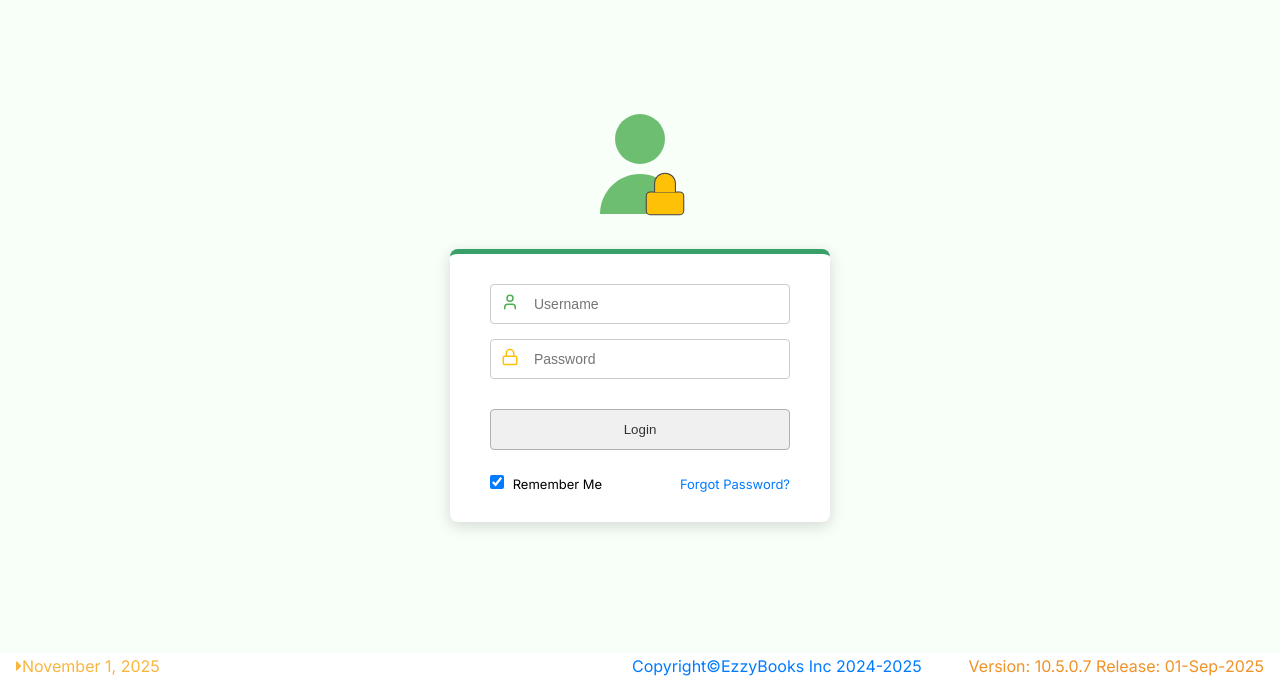
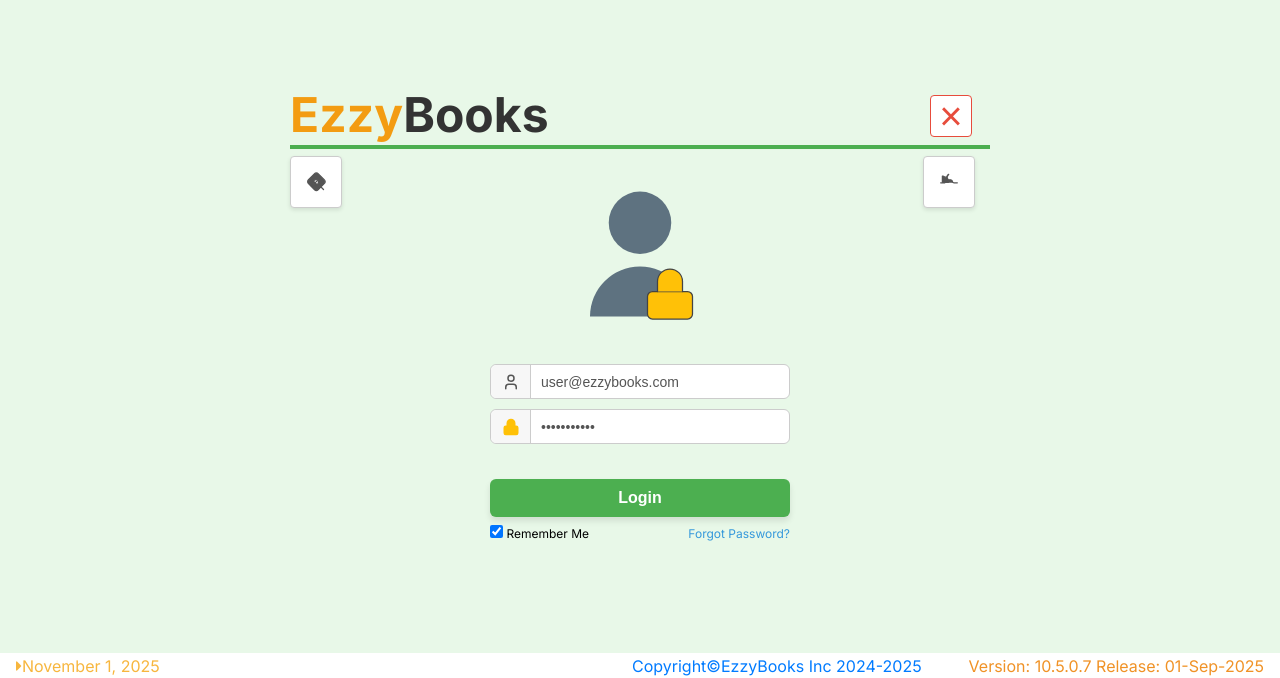
Before and after one commit to karanimwarimu/EBSuite, a plain HTML site: page index.html in a window 1280 px wide. Shown: the part 122-800 px from the top of the page. Drawn offline with Linux system fonts and the light colour scheme.

Commit message:
login set up

```diff
--- a/index.html
+++ b/index.html
@@ -64,223 +64,270 @@ body {
 /* === Login Screen Styles (Modified to match image) === */
 
 /* Center login screen */
+
+        /* Define local CSS variables used by this component */
+        :root {
+            --app-bg: #e8f8e8; /* Soft mint green background */
+            --header-line-color: #4CAF50; /* Strong Green line */
+            --logo-color-ezzy: #f39c12; /* Orange/Gold for "Ezzy" */
+            --logo-color-books: #333; /* Black for "Books" */
+            --text-color: #333;
+            --blue-link-color: #3498db;
+            --error-color: #E74C3C;
+            --border-radius-main: 6px; /* Global rounded corner size */
+        }
+
+
+
+        /* === Login Screen Styles (The Main Centered Content) === */
         .login-container {
-    /* Use calc(100vh - header - footer) to fill available space */
-    height: calc(100vh - var(--header-height) - 25px);
             display: flex;
             flex-direction: column;
             align-items: center;
             justify-content: center;
-    background-color: #f8fff8; /* Exact background color from your initial app-bg */
-}
-
-.login-box {
-    background: white;
-    padding: 30px 40px;
-    border-radius: 4px; /* Slightly less rounded */
-    box-shadow: 0 4px 15px rgba(0,0,0,0.1); /* Subtle shadow */
-    text-align: center;
-    width: 320px; /* Fixed width for better control */
-    border-top: 5px solid var(--header-border); /* Green top border/line */
-}
-
-/* User Profile Icon and Lock Icon Setup */
-.profile-and-lock {
-    margin: 10px auto 30px auto;
+            width: 100%;
+            height: 85%;
+        }
+
+        /* ====== Login Header and Green Line Styling ====== */
+
+        .login-header {
             position: relative;
-    width: 100px;
-    height: 100px;
-}
-
-.profile-icon-placeholder {
-    width: 100px;
-    height: 100px;
-    background-color: #a4a4a4; /* Gray for the silhouette */
-    clip-path: polygon(50% 0%, 100% 30%, 100% 70%, 50% 100%, 0% 70%, 0% 30%); /* Polygon shape */
-    border-radius: 50% 50% 0 0; /* Half circle shape for the body part */
-    /* Custom clip-path to achieve the silhouette look: */
-    clip-path: polygon(
-        50% 0,
-        80% 0,
-        80% 30%,
-        100% 30%,
-        100% 70%,
-        80% 70%,
-        80% 100%,
-        20% 100%,
-        20% 70%,
-        0% 70%,
-        0% 30%,
-        20% 30%,
-        20% 0
-    );
-    /* Simplified Silhouette (Best match for image): */
-    clip-path: polygon(25% 0%, 75% 0%, 75% 20%, 100% 20%, 100% 70%, 50% 100%, 0% 70%, 0% 20%, 25% 20%);
-    /* Better Silhouette for the image: */
-    clip-path: polygon(30% 0, 70% 0, 70% 30%, 100% 30%, 100% 70%, 50% 100%, 0 70%, 0 30%, 30% 30%);
-    background: linear-gradient(to top, #a4a4a4 50%, #d3d3d3 50%); /* Gradient for head/shoulder separation */
-    background-size: 100% 200%;
-    background-position: 0 100%;
-    border-radius: 50%; /* Make it rounder */
-    transform: scaleX(0.9); /* Squish slightly to match image */
-}
-
-.lock-icon-overlay {
+            width: 700px; /* Wide header section */
+            max-width: 95%;
+            display: flex;
+            flex-direction: column;
+            align-items: center;
+            margin-bottom: 30px;
+        }
+
+        .ezzybooks-logo {
+            font-size: 3em;
+            font-weight: 800;
+            margin-bottom: 5px;
+            z-index: 2;
+            align-self: flex-start;
+            padding-left: 0px;
+            margin-top: 0;
+        }
+        .ezzybooks-logo .ezzy {
+            color: var(--logo-color-ezzy);
+        }
+        .ezzybooks-logo .books {
+            color: var(--logo-color-books); /* Black */
+        }
+
+
+        /* Green Line (Bottom border of the login-header container) */
+        .login-header::after {
+            content: "";
             position: absolute;
-    bottom: 25px;
-    right: -5px;
-    font-size: 30px; /* Size of the lock icon */
-    color: #ffd700; /* Gold/Yellow color */
-    background: white; /* White circle background */
-    border-radius: 50%;
-    padding: 5px;
-    box-shadow: 0 0 5px rgba(0, 0, 0, 0.1);
-}
-
-/* Input Fields */
-     /* --- AVATAR AND LOCK (Custom Element for Replication) --- */
+            bottom: 0;
+            left: 0;
+            right: 0;
+            height: 4px;
+            background-color: var(--header-line-color);
+            z-index: 1;
+        }
+
+        /* --- Small Icons on the Green Line --- */
+
+
+                .exit-button {
+          position: absolute;
+          top: 10px;
+          right: 18px;
+          font-size: 2.5em;
+          line-height: 1;
+          color: var(--error-color);
+          border: 1px solid var(--error-color);
+          background: #fff;
+          width: 42px;
+          height: 42px;
+          border-radius: 4px;
+          cursor: pointer;
+          z-index: 3;
+          padding: 0;
+          display: flex;
+          align-items: center;
+          justify-content: center;
+        }
+
+        /* Move icons BELOW the green line */
+        .finger-icon-wrapper {
+          position: absolute;
+          bottom: -59px;
+          right: 15px;
+          z-index: 3;
+          width: 52px;
+          height: 52px;
+          background: #fff;
+          border: 1px solid #ccc;
+          border-radius: 4px;
+          display: flex;
+          align-items: center;
+          justify-content: center;
+          box-shadow: 0 2px 4px rgba(0,0,0,0.1);
+        }
+
+        .small-key-icon {
+          position: absolute;
+          bottom: -59px; /* 👈 also below the line */
+          left: 0px;
+          z-index: 3;
+          width: 52px;
+          height: 52px;
+          background: #fff;
+          border: 1px solid #ccc;
+          border-radius: 4px;
+          display: flex;
+          align-items: center;
+          justify-content: center;
+          box-shadow: 0 2px 4px rgba(0,0,0,0.1);
+        }
+
+        .login-header .small-key-icon svg,
+        .login-header .finger-icon-wrapper svg {
+          fill: #555;
+          stroke: #555;
+          width: 20px;
+          height: 20px;
+        }
+
+        /* --- Avatar & Lock Section --- */
         .avatar-lock-container {
             position: relative;
-            width: 120px;
-            height: 120px;
-            margin-bottom: 25px;
-            /* Center the entire structure above the box */
-            align-self: center;
-        }
-
-        .avatar-lock-container .avatar-svg {
+            width: 150px;
+            height: 150px;
+            margin-bottom: 35px;
+        }
+
+        .avatar-svg {
             width: 100%;
             height: 100%;
-            fill: #4CAF50; /* Green Silhouette */
-            opacity: 0.8;
-        }
-
-        .avatar-lock-container .lock-svg {
+            fill: #5e7280;
+            stroke: none;
+        }
+
+        .lock-svg {
             position: absolute;
             bottom: 5px;
-            right: 10px;
-            width: 50px;
-            height: 50px;
-            fill: #FFC107; /* Gold/Yellow Lock */
+            right: 15px;
+            width: 60px;
+            height: 60px;
+            fill: #FFC107;
             stroke: #444;
             stroke-width: 0.5;
         }
 
-        /* --- LOGIN CONTAINER AND BOX --- */
-        .login-container {
-      height: calc(100vh - 80px - 40px); /* Adjust for header/footer */
+        /* --- Login Form (Input and Button) --- */
+    .login-box {
+            width: 300px;
+            padding: 0;
+            box-shadow: none;
             display: flex;
             flex-direction: column;
             align-items: center;
-      justify-content: center;
-      background-color: #f8fff8;
-    }
-
-    .avatar-lock-container {
-      position: relative;
-      width: 120px;
-      height: 120px;
-      margin-bottom: 25px;
-    }
-
-    .avatar-lock-container .avatar-svg {
+        }
+
+        /* Input Group Container - FULLY ROUNDED */
+        .input-group {
+            display: flex;
+            align-items: center;
             width: 100%;
-      height: 100%;
-      fill: #4CAF50;
-      opacity: 0.8;
-    }
-
-    .avatar-lock-container .lock-svg {
-      position: absolute;
-      bottom: 5px;
-      right: 10px;
-      width: 50px;
-      height: 50px;
-    }
-
-    .login-box {
-      width: 380px;
-      max-width: 90%;
-      background-color: #fff;
-      padding: 30px 40px;
-      box-shadow: 0 4px 15px rgba(0, 0, 0, 0.15);
-      border-radius: 8px;
-      display: flex;
-      flex-direction: column;
-      align-items: center;
-    }
-
-    .input-group {
-      display: flex;
-      align-items: center;
-      width: 100%;
-      margin-bottom: 15px;
+            margin-bottom: 10px;
             background-color: #fff;
             border: 1px solid #ccc;
-      border-radius: 4px;
-      padding: 5px 10px;
-      height: 40px;
-    }
-
-    .login-box input[type="text"],
-    .login-box input[type="password"] {
-      flex: 1;
+            border-radius: var(--border-radius-main); /* APPLIED HERE */
+            height: 35px;
+        }
+
+        /* Input Icon Container - ROUNDED LEFT SIDE */
+        .input-icon {
+            display: flex;
+            align-items: center;
+            justify-content: center;
+            width: 40px;
+            height: 100%;
+            background-color: #f7f7f7;
+            border-right: 1px solid #ccc;
+            /* Match the parent's rounding on the left side only */
+            border-top-left-radius: var(--border-radius-main);
+            border-bottom-left-radius: var(--border-radius-main);
+        }
+
+        .input-icon svg {
+            width: 18px;
+            height: 18px;
+            stroke: #555;
+        }
+
+        .input-icon.lock-small svg {
+            fill: #FFC107;
+            stroke: #FFC107;
+        }
+
+        /* Input Field Itself - Corrected Selector */
+        .input-group .input-box {
+            flex: 1; /* Takes up the rest of the space */
             border: none;
             outline: none;
-      padding: 0 5px;
+            padding: 0 10px;
             font-size: 14px;
-    }
-
-    .input-icon {
-      margin-right: 10px;
-      color: #4CAF50;
-    }
-
-    .input-icon.lock-small {
-      color: #FFC107;
-    }
-
+            color: #555;
+            /* Flex handles the width automatically now */
+        }
+
+        /* Login Button - FULLY ROUNDED AND STYLED */
         .login-box button {
-      background-color: #f0f0f0;
-      border: 1px solid #b0b0b0;
-      color: #333;
-      font-weight: 500;
-      padding: 12px 0;
+            width: 100%;
+            height: 38px;
+            background-color: var(--header-line-color);
+            border: none;
+            color: white;
+            font-weight: 700;
+            padding: 5px 0;
+            border-radius: var(--border-radius-main); /* APPLIED HERE */
+            margin-top: 5px;
+            font-size: 1em;
             cursor: pointer;
+            box-shadow: 0 4px 6px rgba(0, 0, 0, 0.1);
+            transition: all 0.2s;
+        }
+
+        .login-box button:hover {
+            background-color: #3E8E41;
+            box-shadow: 0 6px 8px rgba(0, 0, 0, 0.15);
+        }
+
+
+        /* Error Message Style */
+        #error-message {
+            color: var(--error-color);
+            font-size: 12px;
+            height: 15px; /* Fixed height to prevent layout shift */
+            margin-bottom: 5px;
+            text-align: center;
+        }
+
+
+        /* --- Options Row --- */
+        .options-row {
             width: 100%;
-      border-radius: 4px;
-      margin-top: 15px;
-    }
-
-    .login-box button:hover {
-      background-color: #e0e0e0;
-    }
-
-    .options-row {
             display: flex;
             justify-content: space-between;
             align-items: center;
-      width: 100%;
-      font-size: 13px;
-      margin-top: 15px;
-    }
-
-    .remember-me input[type="checkbox"] {
-      width: 14px;
-      height: 14px;
-      margin-right: 5px;
-      accent-color: #007bff;
-    }
-
-    .forgot-password {
-      color: #007bff;
+            font-size: 12px;
+            margin-top: 8px;
+        }
+        .options-row a {
+            color: var(--blue-link-color);
             text-decoration: none;
         }
 
-    #error-message {
-      color: #d9534f;
-      margin-top: 10px;
-      font-size: 14px;
+        /* Ensure all elements within the component respect padding/border rules */
+        #login-component-wrapper * {
+            box-sizing: border-box;
         }
 
 /* === Main content wrapper === */
@@ -1102,17 +1149,16 @@ body {
                         <span class="color-bullet green-bullet"></span> Customers (Groups)
                     </div>
                     <div class="sub-link" onclick="loadContent(this,'Customer A/c Products')">
-                        <span class="color-bullet cyan-bullet"></span> Customer A/c Products
+                      <i class="fas fa-caret-right expand-icon"></i>
+                        <span ></span> Customer A/c Products
                     </div>
                     <div class="sub-link" onclick="loadContent(this,'Customer A/c Maintenance')">
-                        <span class="color-bullet red-bullet"></span> Customer A/c Maintenance
+                        <i class="fas fa-caret-right expand-icon"></i><span> </span> Customer A/c Maintenance
                     </div>
                     <div class="sub-link" onclick="loadContent(this,'Transactions')">
-                        <span class="color-bullet green-bullet"></span> Transactions
-                    </div>
-                    <div class="sub-link" onclick="loadContent(this,'Maintenance')">
-                        <span class="color-bullet blue-bullet"></span> Maintenance
-                    </div>
+                         <i class="fas fa-caret-right expand-icon"></i><span> </span>   Transactions
+                    </div>
+
                 </div>
 
                 <div class="nav-item has-submenu" onclick="toggleSub(this)">
@@ -1195,21 +1241,7 @@ body {
                     </div>
                 </div>
 
-                <div class="nav-item has-submenu" onclick="toggleSub(this)">
-                    <i class="fas fa-caret-right expand-icon"></i>
-                    <span class="color-bullet" style="background-color: var(--orange-color);"></span> Custom Reports
-                </div>
-                <div class="submenu">
-                    <div class="sub-link" onclick="loadContent(this,'Ad Hoc Reports')">
-                        <span class="color-bullet orange-bullet"></span> Ad Hoc Reports
-                    </div>
-                    <div class="sub-link" onclick="loadContent(this,'Data Export')">
-                        <span class="color-bullet green-bullet"></span> Data Export
-                    </div>
-                    <div class="sub-link" onclick="loadContent(this,'System Config')">
-                        <span class="color-bullet cyan-bullet"></span> System Config
-                    </div>
-                </div>
+
 
             </div>
         </aside>
@@ -1242,55 +1274,85 @@ body {
 
 </div>
 
-<!--login -->
+
+
+
+    <!-- START LOGIN COMPONENT HTML BLOCK -->
     <div id="login-screen" class="login-container">
+
+        <!-- Header for Centered Block -->
+        <header class="login-header">
+            <h1 class="ezzybooks-logo">
+                <span class="ezzy">Ezzy</span><span class="books">Books</span>
+            </h1>
+
+            <!-- Exit Button (Red X) - Placeholder for close action -->
+            <button class="exit-button" title="Close">
+                &times;
+            </button>
+
+            <!-- Small Top-Right Icon (Finger icon) -->
+            <div class="finger-icon-wrapper">
+                <svg xmlns="http://www.w3.org/2000/svg" width="20" height="20" viewBox="0 0 24 24" fill="#555" stroke="currentColor" stroke-width="1.5" stroke-linecap="round" stroke-linejoin="round">
+                    <path d="M22 13h-4.04a2 2 0 0 1-1.85-1.28l-.2-1a2 2 0 0 0-1.85-1.28h-4.04a2 2 0 0 0-1.85 1.28l-.2 1A2 2 0 0 1 7.04 13H2"/>
+                    <path d="m11.16 3.19-.36.91a3 3 0 0 1-4.1 1.76l-2.02-1.01a.5.5 0 0 0-.62.45v6.52a.5.5 0 0 0 .58.5h6.52a.5.5 0 0 0 .5-.58L9.93 6.91a3 3 0 0 1 1.76-4.1Z"/>
+                </svg>
+            </div>
+
+            <!-- Small Bottom-Left Icon (The key/coin icon) -->
+            <div class="small-key-icon">
+                <svg xmlns="http://www.w3.org/2000/svg" width="20" height="20" viewBox="0 0 24 24" fill="#555" stroke="currentColor" stroke-width="1.5" stroke-linecap="round" stroke-linejoin="round">
+                    <path d="M21 21l-6-6M9 11l4 4M9 15l4-4M10 21l-7-7c-1.33-1.33-1.33-3.48 0-4.81l7-7c1.33-1.33 3.48-1.33 4.81 0l7 7c1.33 1.33 1.33 3.48 0 4.81l-7 7c-1.33 1.33-3.48 1.33-4.81 0zM12 12m-3 0a3 3 0 1 0 6 0a3 3 0 1 0-6 0"/>
+                </svg>
+            </div>
+        </header>
+
+        <!-- Avatar & Lock Section -->
         <div class="avatar-lock-container">
-      <!-- Silhouette -->
-      <svg class="avatar-svg" xmlns="http://www.w3.org/2000/svg" viewBox="0 0 24 24"
-        stroke-width="0.5" stroke-linecap="round" stroke-linejoin="round">
+            <svg class="avatar-svg" xmlns="http://www.w3.org/2000/svg" viewBox="0 0 24 24" stroke-width="0.5" stroke-linecap="round" stroke-linejoin="round">
                 <path d="M12 2a5 5 0 1 0 0 10 5 5 0 0 0 0-10z"></path>
                 <path d="M12 14c-4.42 0-8 3.58-8 8h16c0-4.42-3.58-8-8-8z"></path>
             </svg>
 
-      <!-- Lock Icon -->
-      <svg class="lock-svg" xmlns="http://www.w3.org/2000/svg" viewBox="0 0 24 24"
-        fill="#FFC107" stroke="#444" stroke-width="0.5" stroke-linecap="round"
-        stroke-linejoin="round">
+            <svg class="lock-svg" xmlns="http://www.w3.org/2000/svg" viewBox="0 0 24 24" fill="#FFC107" stroke="#444" stroke-width="0.5" stroke-linecap="round" stroke-linejoin="round">
                 <rect x="3" y="11" width="18" height="11" rx="2" ry="2"></rect>
                 <path d="M7 11V7a5 5 0 0 1 10 0v4"></path>
             </svg>
         </div>
 
+        <!-- Login Form -->
+        <!-- NOTE: The form wrapper is kept for structure, but no onsubmit is used. -->
         <div class="login-box">
-      <h2 style="display: none;">Welcome Back</h2>
-
+            <!-- Username -->
             <div class="input-group">
                 <span class="input-icon person">
-          <svg xmlns="http://www.w3.org/2000/svg" width="18" height="18"
-            viewBox="0 0 24 24" fill="none" stroke="currentColor" stroke-width="2"
-            stroke-linecap="round" stroke-linejoin="round">
+                    <svg xmlns="http://www.w3.org/2000/svg" width="18" height="18" viewBox="0 0 24 24" fill="none" stroke="currentColor" stroke-width="2" stroke-linecap="round" stroke-linejoin="round">
                         <path d="M19 21v-2a4 4 0 0 0-4-4H9a4 4 0 0 0-4 4v2"></path>
                         <circle cx="12" cy="7" r="4"></circle>
                     </svg>
                 </span>
-        <input type="text" placeholder="Username" id="username">
-      </div>
-
+                <input class="input-box" type="text" placeholder="SUP" id="username" value="user@ezzybooks.com">
+            </div>
+
+            <!-- Password -->
             <div class="input-group">
                 <span class="input-icon lock-small">
-          <svg xmlns="http://www.w3.org/2000/svg" width="18" height="18"
-            viewBox="0 0 24 24" fill="none" stroke="#FFC107" stroke-width="2"
-            stroke-linecap="round" stroke-linejoin="round">
+                    <svg xmlns="http://www.w3.org/2000/svg" width="18" height="18" viewBox="0 0 24 24" fill="none" stroke="#FFC107" stroke-width="2" stroke-linecap="round" stroke-linejoin="round">
                         <rect x="3" y="11" width="18" height="11" rx="2" ry="2"></rect>
                         <path d="M7 11V7a5 5 0 0 1 10 0v4"></path>
                     </svg>
                 </span>
-        <input type="password" placeholder="Password" id="password">
-      </div>
-
-      <button onclick="login()">Login</button>
+                <input class="input-box" type="password" placeholder="Password" id="password" value="password123">
+            </div>
+
+            <!-- Error message div for your external script to use -->
             <div id="error-message"></div>
 
+            <!-- Login button calling your external function -->
+            <button type="button" onclick="login()">Login</button>
+
+
+            <!-- Options -->
             <div class="options-row">
                 <label class="remember-me">
                     <input type="checkbox" id="remember-me" checked>
@@ -1302,7 +1364,6 @@ body {
     </div>
 
 
-<!--login -->
 
 
 <footer class="app-base-footer">
```
Lines whose indentation alone changed are shown as unchanged.
